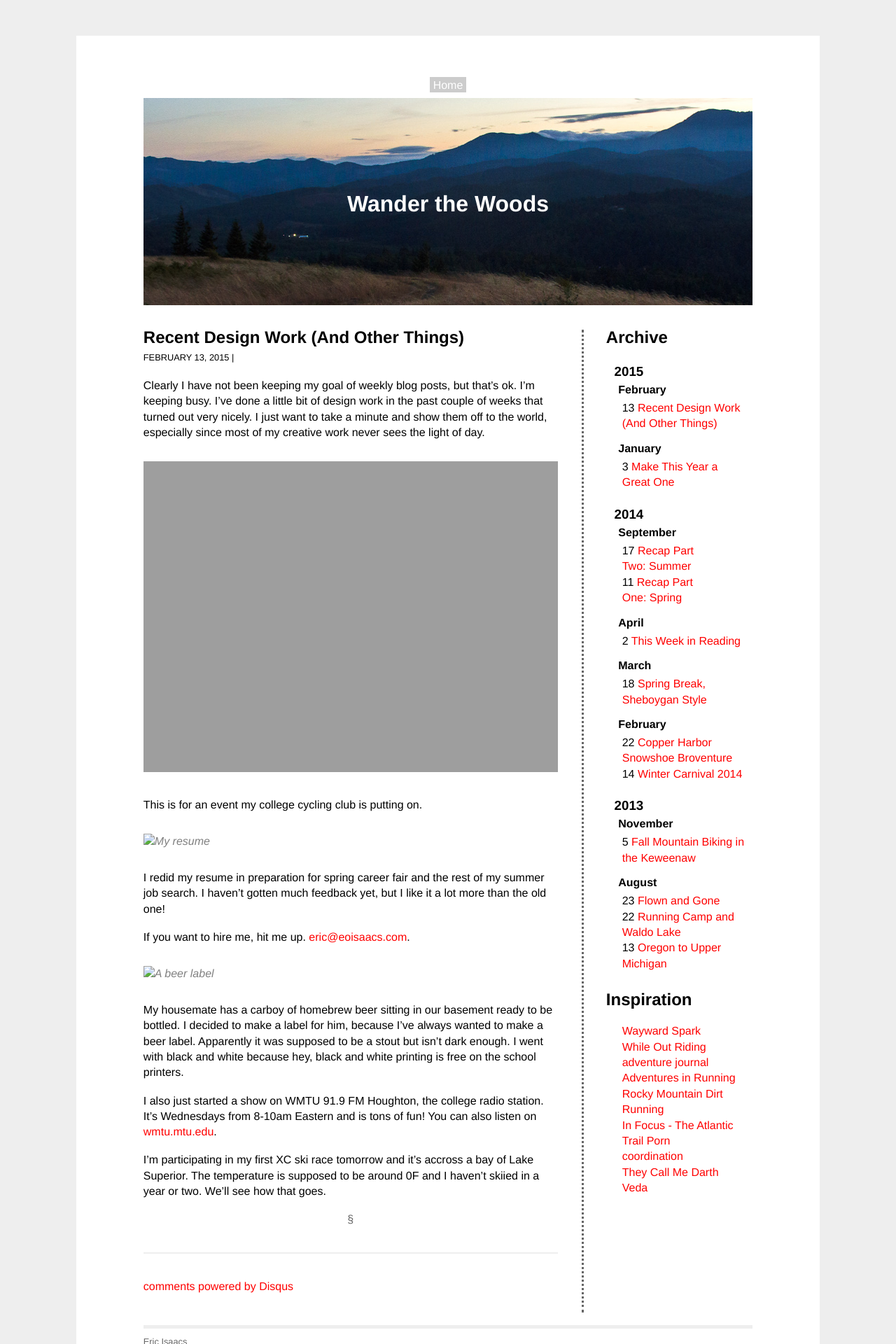
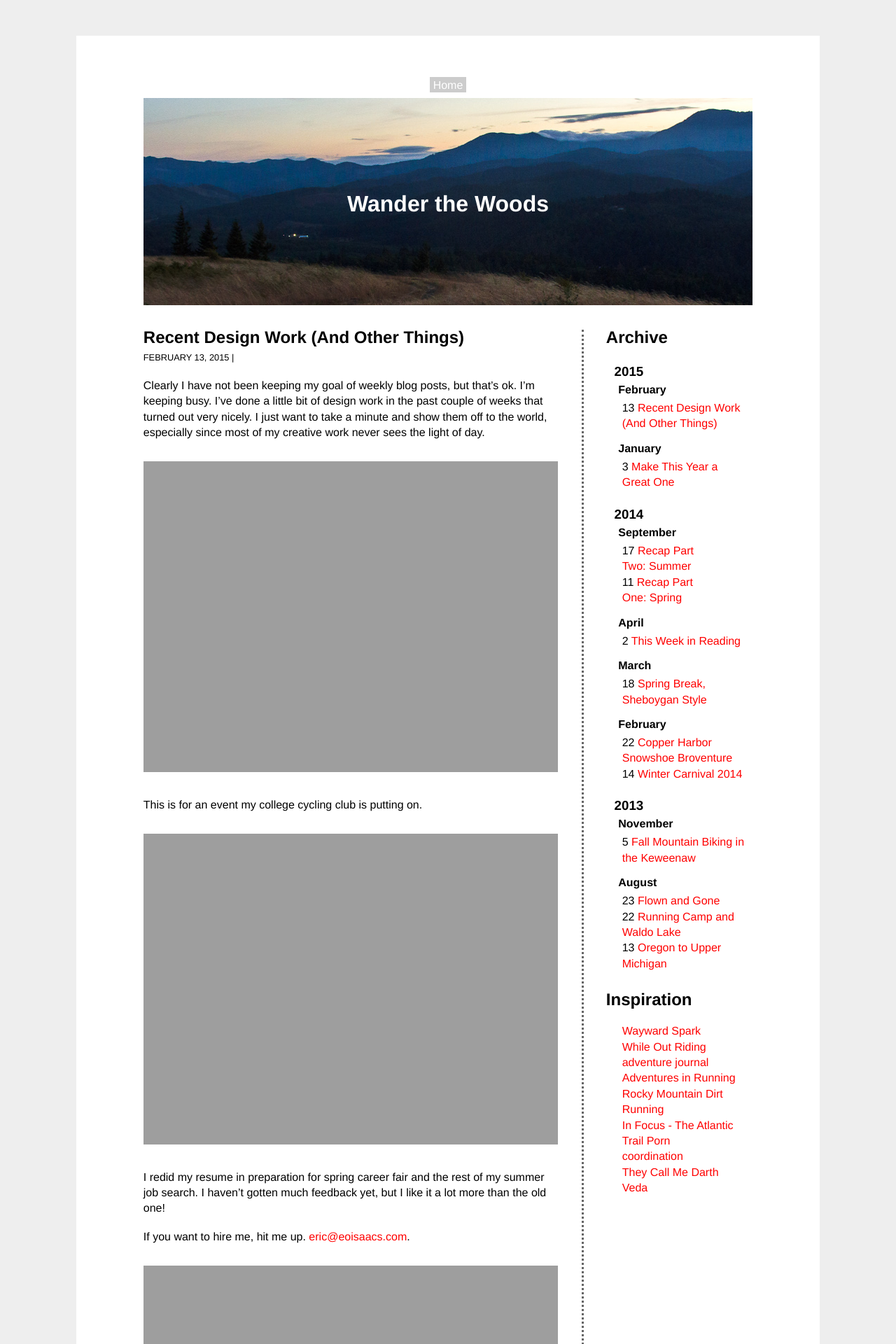
Before and after one commit to eoisaacs/eoisaacs.github.io, a Jekyll site: the page built from _posts/2015-02-13-recent-design-work-and-other-things.md, in a window 1280 px wide. Shown: the top 1920 px of the page at 70% size. Built offline with Jekyll 4.4.1, drawn with Linux system fonts in a browser that asks for light colours; Markdown is read by kramdown in place of the engine named in the settings; comment, search, counter and statistics services are not loaded.

Commit message:
new post

```diff
--- a/_posts/2015-02-13-recent-design-work-and-other-things.md
+++ b/_posts/2015-02-13-recent-design-work-and-other-things.md
@@ -5,17 +5,17 @@ title: Recent Design Work (And Other Things)
 
 Clearly I have not been keeping my goal of weekly blog posts, but that's ok. I'm keeping busy. I've done a little bit of design work in the past couple of weeks that turned out very nicely. I just want to take a minute and show them off to the world, especially since most of my creative work never sees the light of day.
 
-![Free Fat Bike Demo poster](http://eoisaacs.github.io/images/2015-02-13/img01.jpg)
+![Free Fat Bike Demo poster](http://eoisaacs.github.io/images/2015-02-13/img01.png)
 
 This is for an event my college cycling club is putting on.
 
-![My resume](http://eoisaacs.github.io/images/2015-02-13/img02.jpg)
+![My resume](http://eoisaacs.github.io/images/2015-02-13/img02.png)
 
 I redid my resume in preparation for spring career fair and the rest of my summer job search. I haven't gotten much feedback yet, but I like it a lot more than the old one!
 
 If you want to hire me, hit me up. <a href="mailto:eric@eoisaacs.com">eric@eoisaacs.com</a>.
 
-![A beer label](http://eoisaacs.github.io/images/2015-02-13/img03.jpg)
+![A beer label](http://eoisaacs.github.io/images/2015-02-13/img03.png)
 
 My housemate has a carboy of homebrew beer sitting in our basement ready to be bottled. I decided to make a label for him, because I've always wanted to make a beer label. Apparently it was supposed to be a stout but isn't dark enough. I went with black and white because hey, black and white printing is free on the school printers.
 
```
